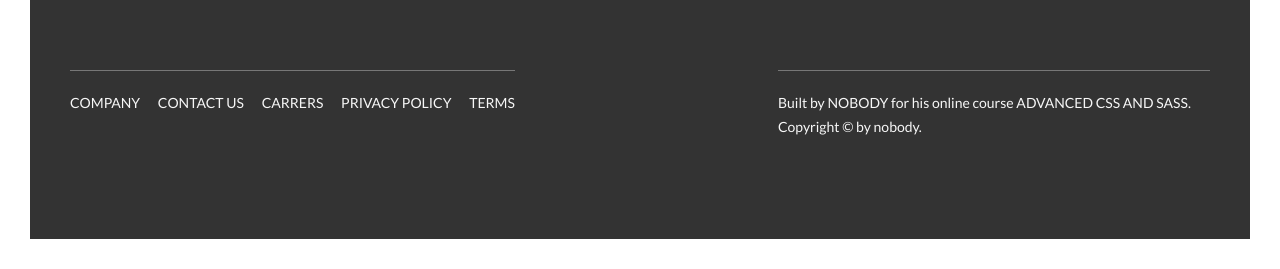
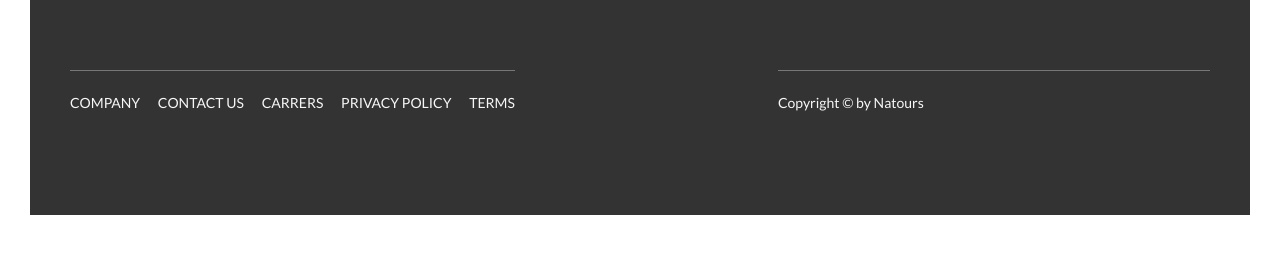
Before and after one commit to anitastamenkovic/Websites-Advanced-CSS-Sass-Flexbox-Grid-Animations, a website: page Natours Website project/index.html in a window 1280 px wide. Shown: the part 5815-6084 px from the top of the page. After the commit the page ends 6060 px from the top, so only its background shows below. Drawn offline with Linux system fonts and the light colour scheme.

Commit message:
Update index.html

```diff
--- a/Natours Website project/index.html
+++ b/Natours Website project/index.html
@@ -390,8 +390,7 @@
                 </div>
                 <div class="col-1-of-2">
                     <p class="footer__copyright">
-                        Built by <a href="#" class="footer__link">nobody</a> for his online course <a href="#" class="footer__link">Advanced CSS and Sass</a>.
-                        Copyright &copy; by nobody.
+                        Copyright &copy; by Natours
                     </p>
                 </div>
             </div>
```
